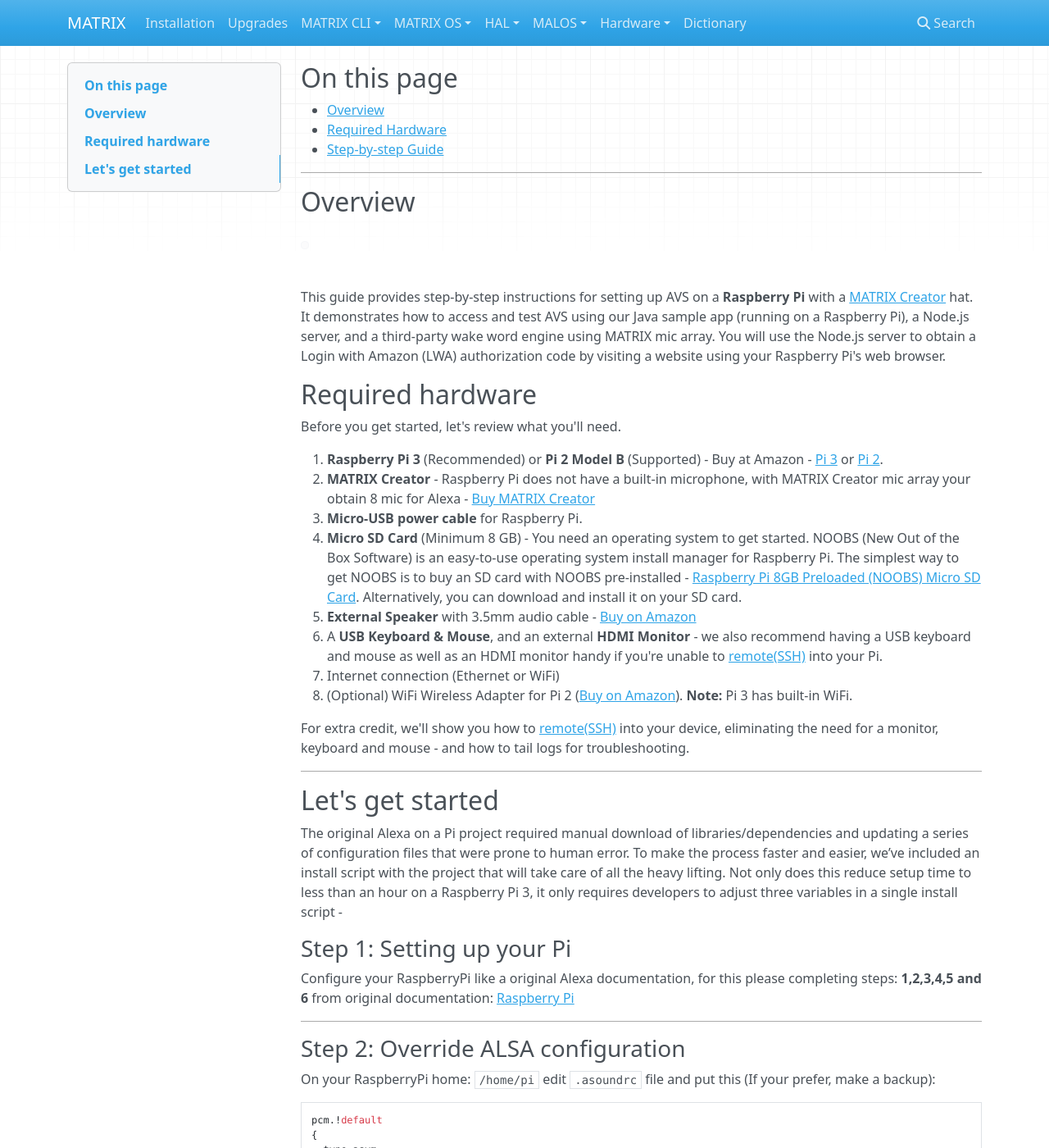
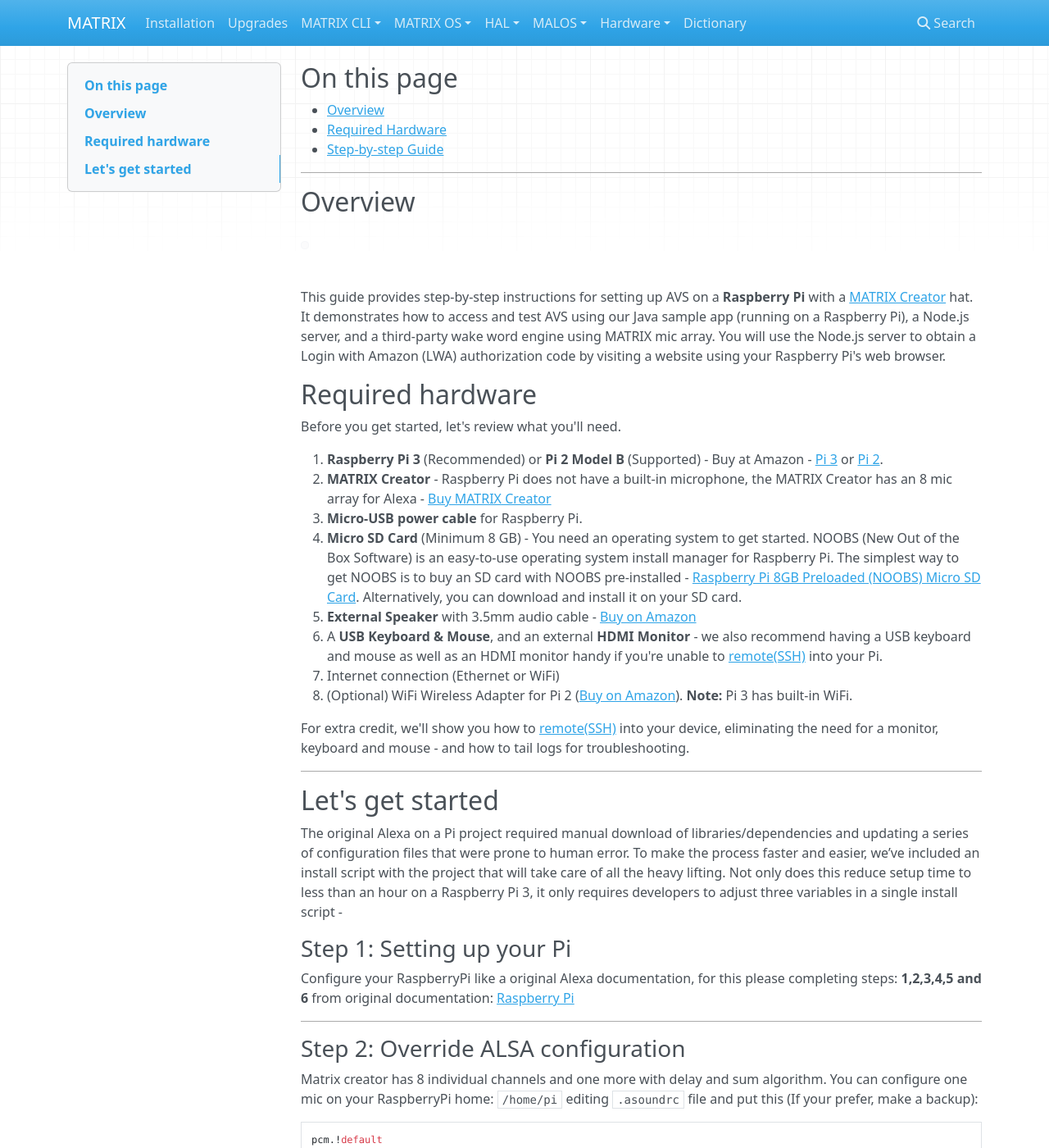
Before and after one commit to matrix-io/matrix-documentation, an MkDocs documentation site: the page built from docs/Alexa/MatrixCreator.md, in a window 1280 px wide and 1400 px high. Shown: the whole window at 82% size. Built offline with MkDocs 1.6.1, drawn with Linux system fonts in a browser that asks for light colours; nearby versions of some CDN libraries; old or Windows-style settings are respelled for this version of MkDocs.

Commit message:
fix some redaction issues

````diff
--- a/docs/Alexa/MatrixCreator.md
+++ b/docs/Alexa/MatrixCreator.md
@@ -17,7 +17,7 @@
 Before you get started, let's review what you'll need.
 
 1. **Raspberry Pi 3** (Recommended) or **Pi 2 Model B** (Supported)  - Buy at Amazon - [Pi 3](https://amzn.com/B01CD5VC92) or [Pi 2](http://amzn.com/B00T2U7R7I).
-2. **MATRIX Creator** - Raspberry Pi does not have a built-in microphone, with MATRIX Creator mic array your obtain 8 mic for Alexa - [Buy MATRIX Creator](https://creator.matrix.one/#!/buy)
+2. **MATRIX Creator** - Raspberry Pi does not have a built-in microphone, the MATRIX Creator has an 8 mic array for Alexa - [Buy MATRIX Creator](https://creator.matrix.one/#!/buy)
 3. **Micro-USB power cable** for Raspberry Pi.
 4. **Micro SD Card** (Minimum 8 GB) - You need an operating system to get started. NOOBS (New Out of the Box Software) is an easy-to-use operating system install manager for Raspberry Pi. The simplest way to get NOOBS is to buy an SD card with NOOBS pre-installed - [Raspberry Pi 8GB Preloaded (NOOBS) Micro SD Card](https://www.amazon.com/gp/product/B00ENPQ1GK/ref=oh_aui_detailpage_o01_s00?ie=UTF8&psc=1). Alternatively, you can download and install it on your SD card.
 5. **External Speaker** with 3.5mm audio cable - [Buy on Amazon](http://amzn.com/B007OYAVLI)
@@ -39,7 +39,8 @@
 ---
 
 ### Step 2: Override ALSA configuration
-On your RaspberryPi home: `/home/pi` edit `.asoundrc` file and put this (If your prefer, make a backup):
+Matrix creator has 8 individual channels and one more with delay and sum algorithm. You can configure one mic on your RaspberryPi home: `/home/pi` editing `.asoundrc` file and put this (If your prefer, make a backup):
+
 ``` javascript
 pcm.!default
 {
````
